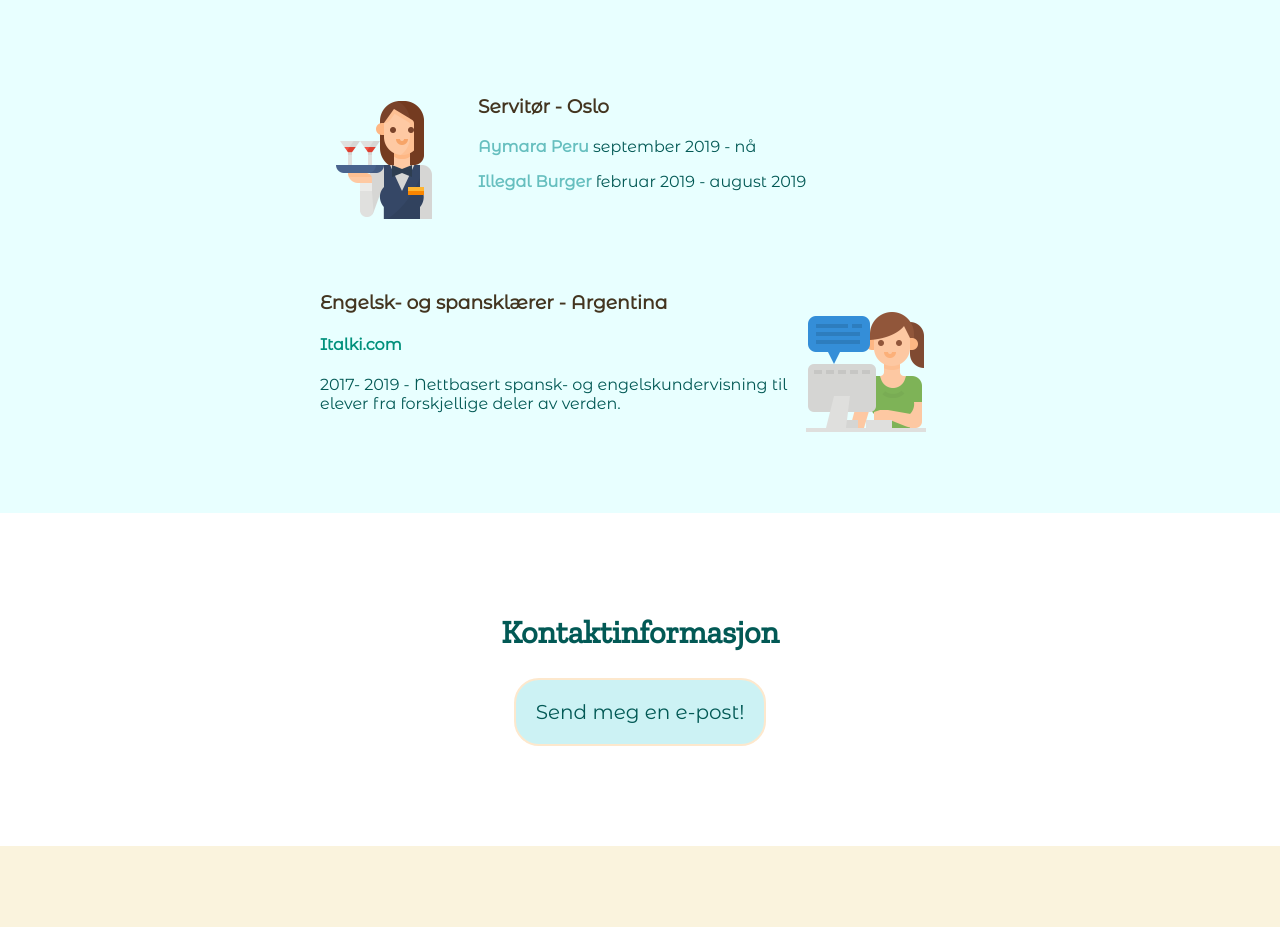
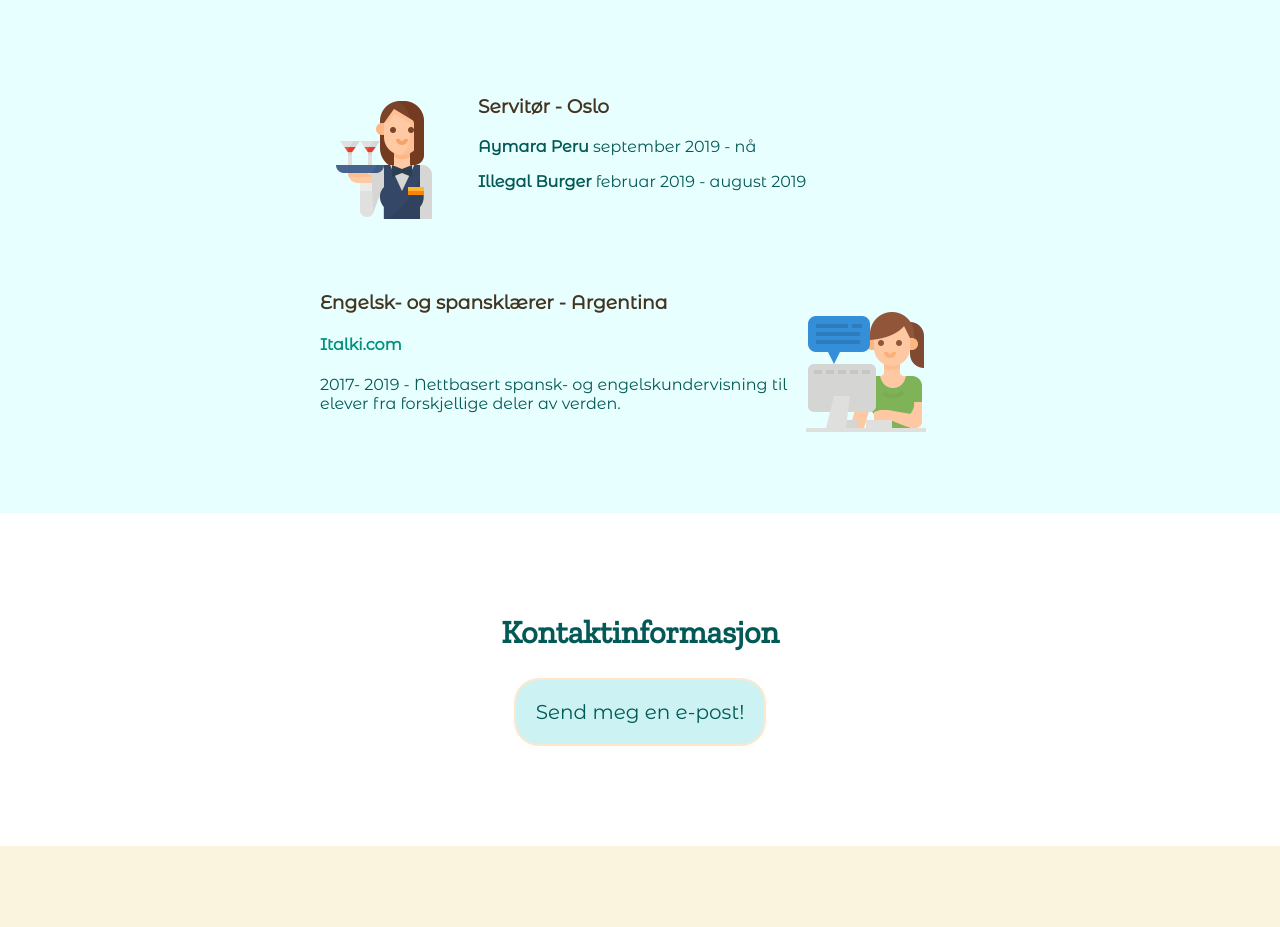
Before and after one commit to vdpet/cv-css, a plain HTML site: page index.html in a window 1280 px wide. Shown: the part 1800-2727 px from the top of the page. Drawn offline with nearby package versions, Linux system fonts and the light colour scheme.

Commit message:
Update styles.css

```diff
--- a/css/styles.css
+++ b/css/styles.css
@@ -139,6 +139,10 @@ strong {
   size: 10px;
 }
 
+p.order strong{
+  color: #025955;
+}
+
 .profile {
   margin: 100px auto 100px auto;
   width: 50%;
```
